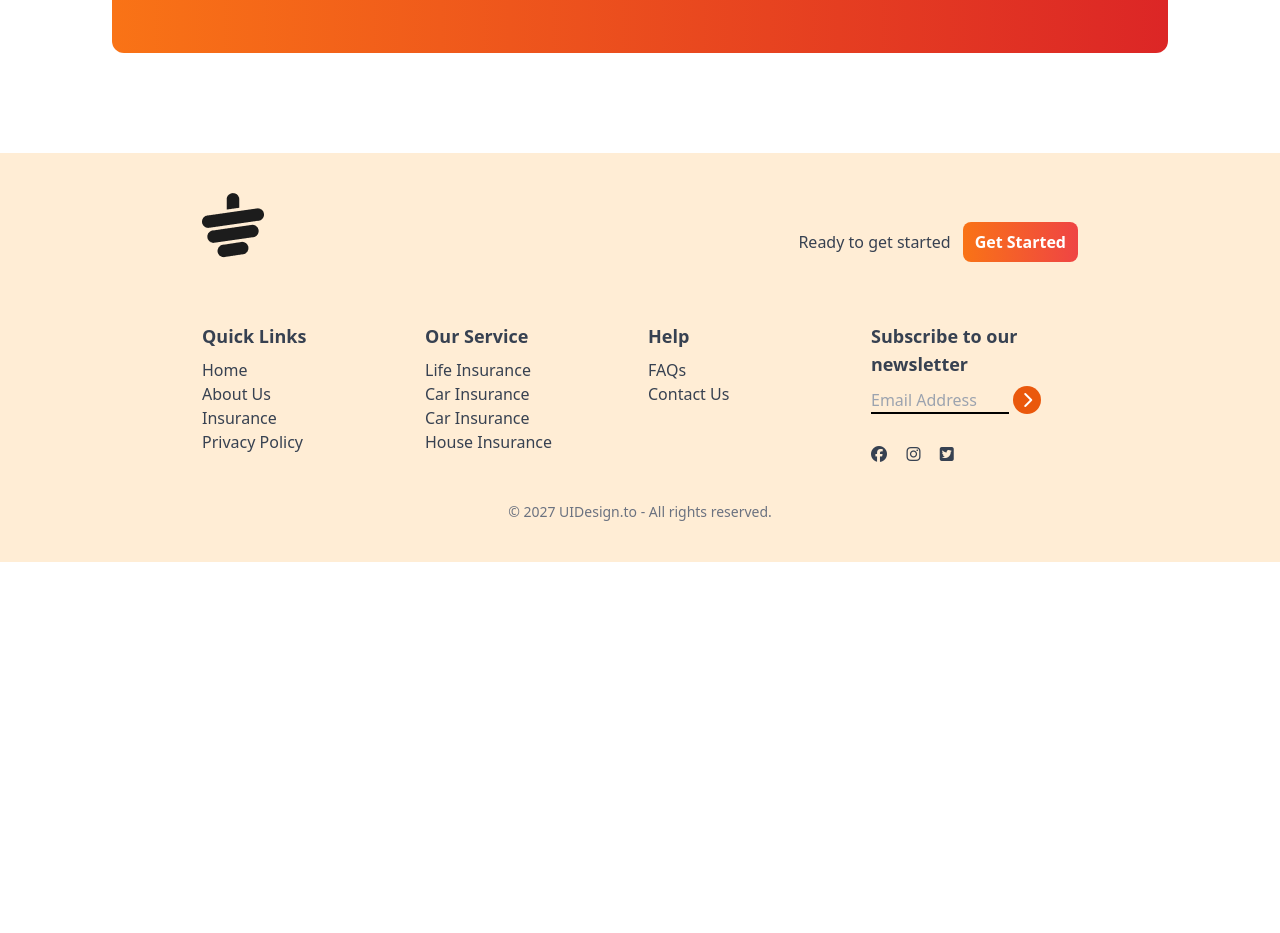
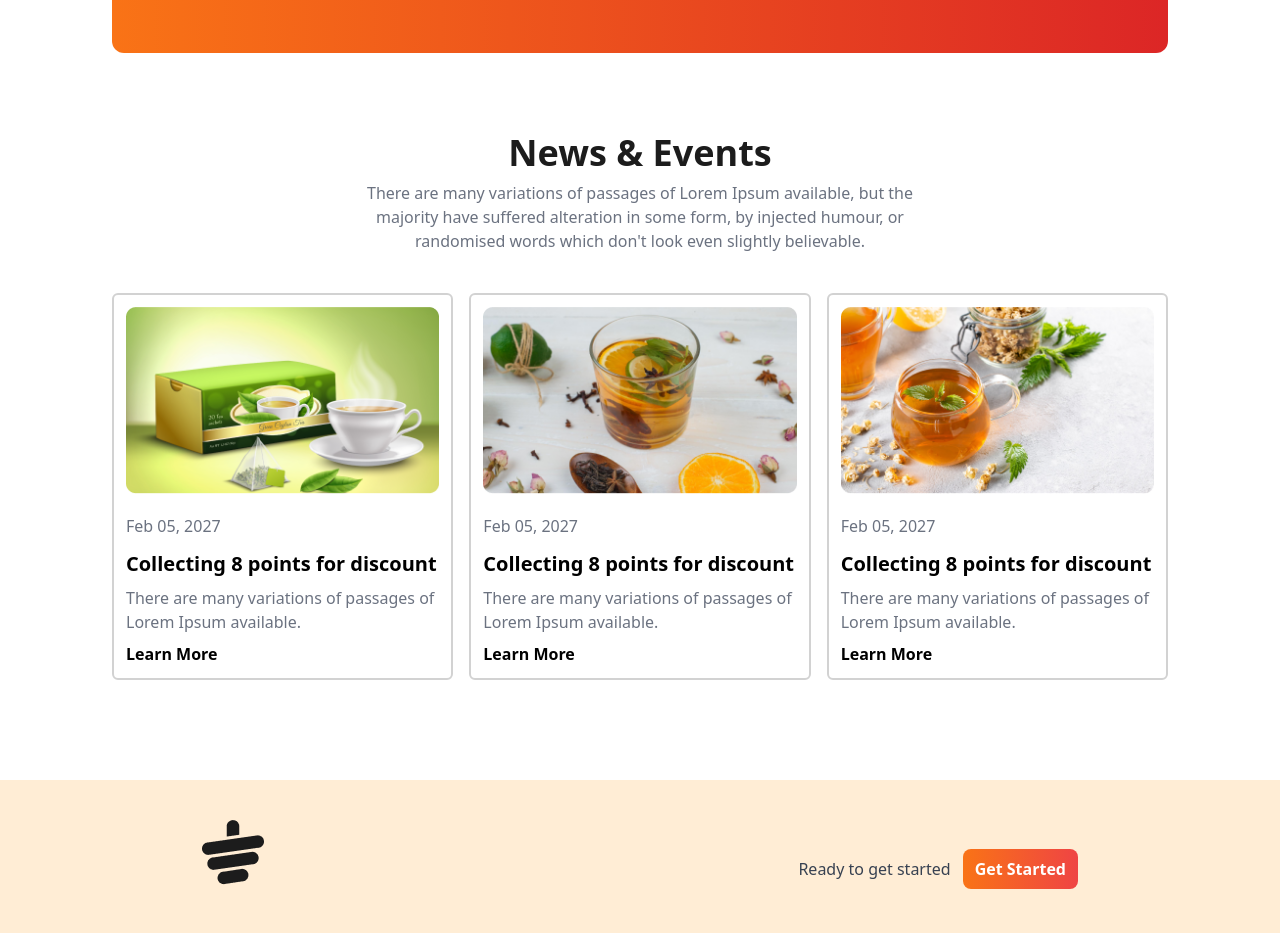
Before and after one commit to ahasan2912/tea-house-with-tailwind, a plain HTML site: page index.html in a window 1280 px wide. Shown: the part 2324-3257 px from the top of the page. Before the commit the page ends 2886 px from the top, so only its background shows below. Drawn offline with nearby package versions, Linux system fonts and the light colour scheme.

Commit message:
finish the project

```diff
--- a/index.html
+++ b/index.html
@@ -183,6 +183,46 @@
                 </div>
             </div>
         </section>
+        <section class="my-20">
+            <div class="text-center bm-8">
+                <h1 class="text-3xl text-[#1C1C1C] md:text-4xl mb-2 font-bold">News & Events</h1>
+                <p class="text-gray-500 max-w-xl mx-auto">There are many variations of passages of Lorem Ipsum
+                    available, but the majority have suffered alteration in some form, by injected humour, or randomised
+                    words which don't look even slightly believable. </p>
+            </div>
+            <div class="grid grid-cols-1 gap-4 sm:grid-cols-2 md:grid-cols-3 ">
+                <div class="mt-10 border-2 border-[#D2D2D2] p-3 rounded-md flex flex-col justify-center">
+                    <img class="" src="./image/news-1.png" alt="">
+                    <div class="mt-5">
+                        <p class="text-gray-500 mb-3">Feb 05, 2027</p>
+                        <h1 class="text-xl font-bold">Collecting 8 points for discount</h1>
+                        <p class="text-gray-500 font-medium mt-2">There are many variations of passages of Lorem Ipsum
+                            available.</p>
+                        <h1 class="font-bold mt-2">Learn More</h1>
+                    </div>
+                </div>
+                <div class="mt-10 border-2 border-[#D2D2D2] p-3 rounded-md flex flex-col justify-center">
+                    <img class="" src="./image/news-2.png" alt="">
+                    <div class="mt-5">
+                        <p class="text-gray-500 mb-3">Feb 05, 2027</p>
+                        <h1 class="text-xl font-bold">Collecting 8 points for discount</h1>
+                        <p class="text-gray-500 font-medium mt-2">There are many variations of passages of Lorem Ipsum
+                            available.</p>
+                        <h1 class="font-bold mt-2">Learn More</h1>
+                    </div>
+                </div>
+                <div class="mt-10 border-2 border-[#D2D2D2] p-3 rounded-md flex flex-col justify-center">
+                    <img class="" src="./image/news-3.png" alt="">
+                    <div class="mt-5">
+                        <p class="text-gray-500 mb-3">Feb 05, 2027</p>
+                        <h1 class="text-xl font-bold">Collecting 8 points for discount</h1>
+                        <p class="text-gray-500 font-medium mt-2">There are many variations of passages of Lorem Ipsum
+                            available.</p>
+                        <h1 class="font-bold mt-2">Learn More</h1>
+                    </div>
+                </div>
+            </div>
+        </section>
     </main>
     <footer class="bg-orange-100 text-gray-700 py-10 px-4 md:px-14">
         <div class="w-9/12 mx-auto">
```
